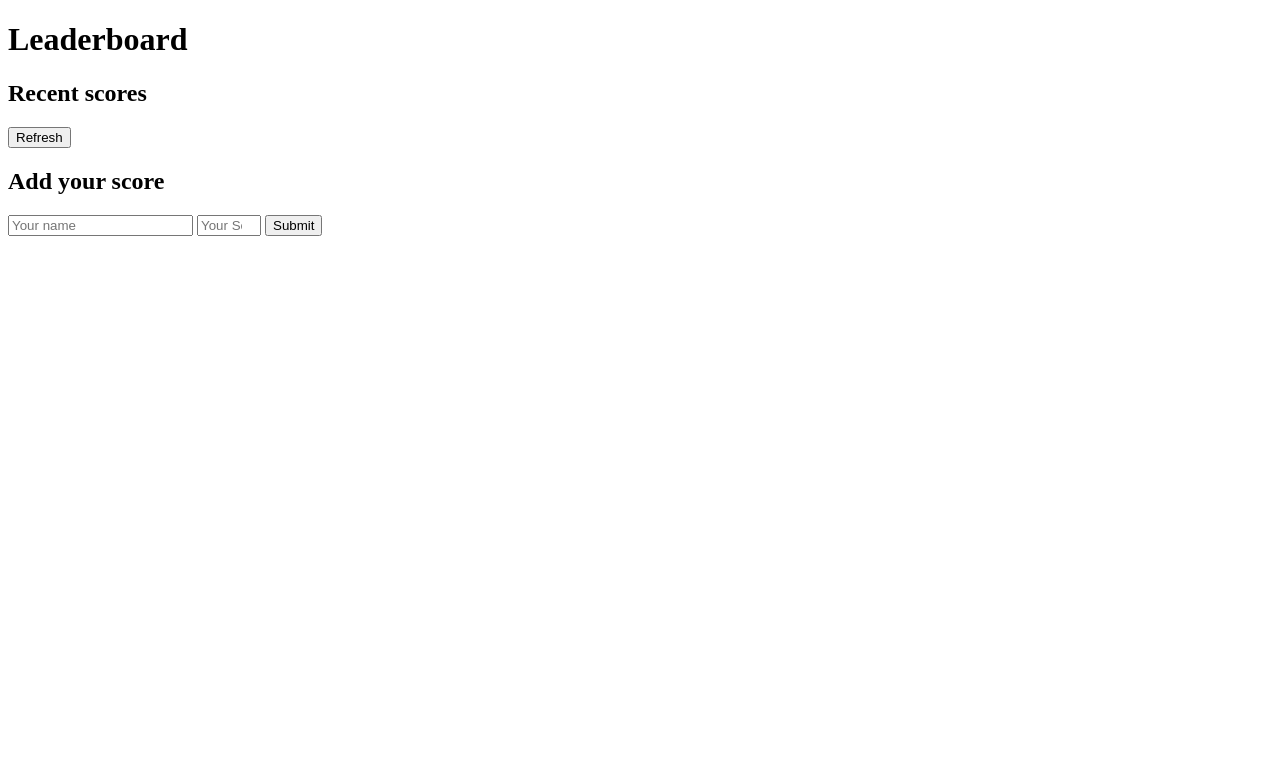
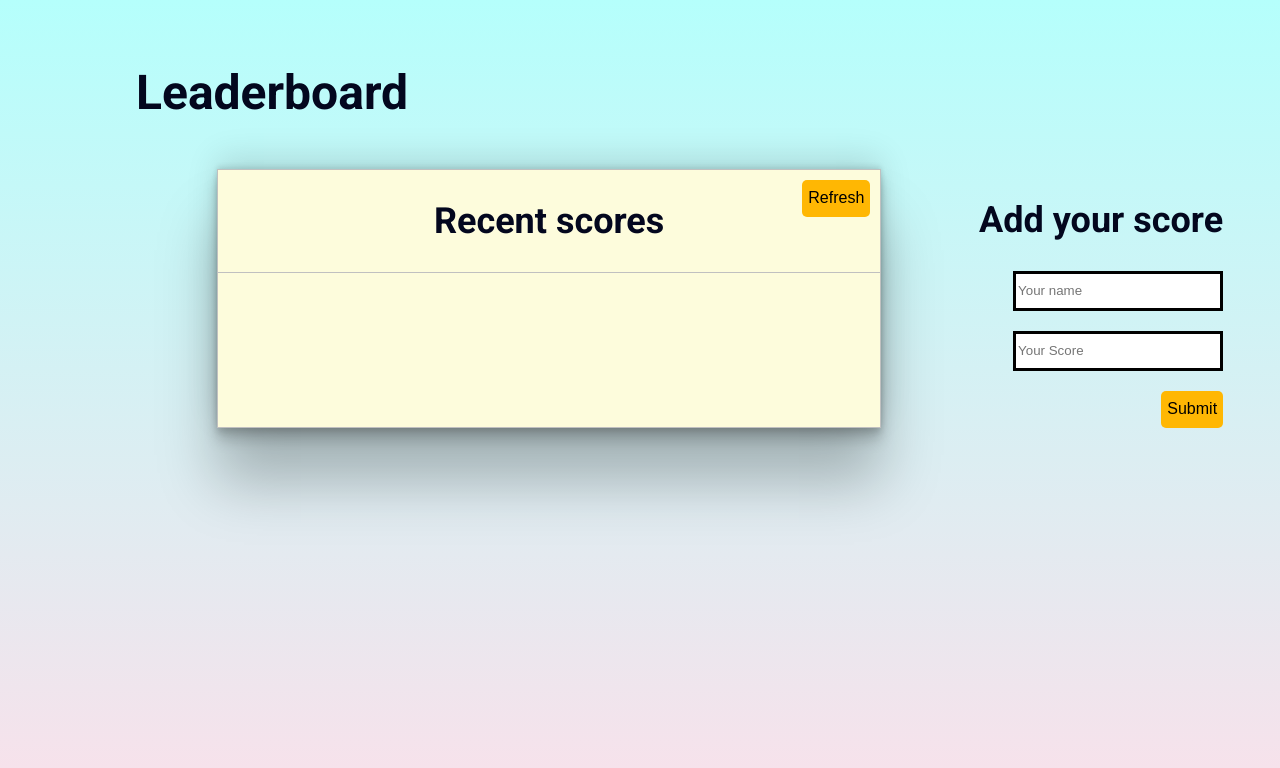
Before and after one commit to NatanimA/Leaderboard, a plain HTML site: page index.html in a window 1280 px wide. Drawn offline with Linux system fonts and the light colour scheme; no server answers.

Commit message:
fix link js

```diff
--- a/index.html
+++ b/index.html
@@ -7,7 +7,7 @@
         <meta name="description" content="">
         <meta name="viewport" content="width=device-width, initial-scale=1">
         <link rel="icon" href="../images/favicon.png" type="image/x-icon">
-    <script defer src="/Leaderboard/dist/index.bundle.js"></script></head>
+    <script defer src="./index.bundle.js"></script></head>
     <body>
         <header id="header-title">
             <h1>Leaderboard</h1>
```
